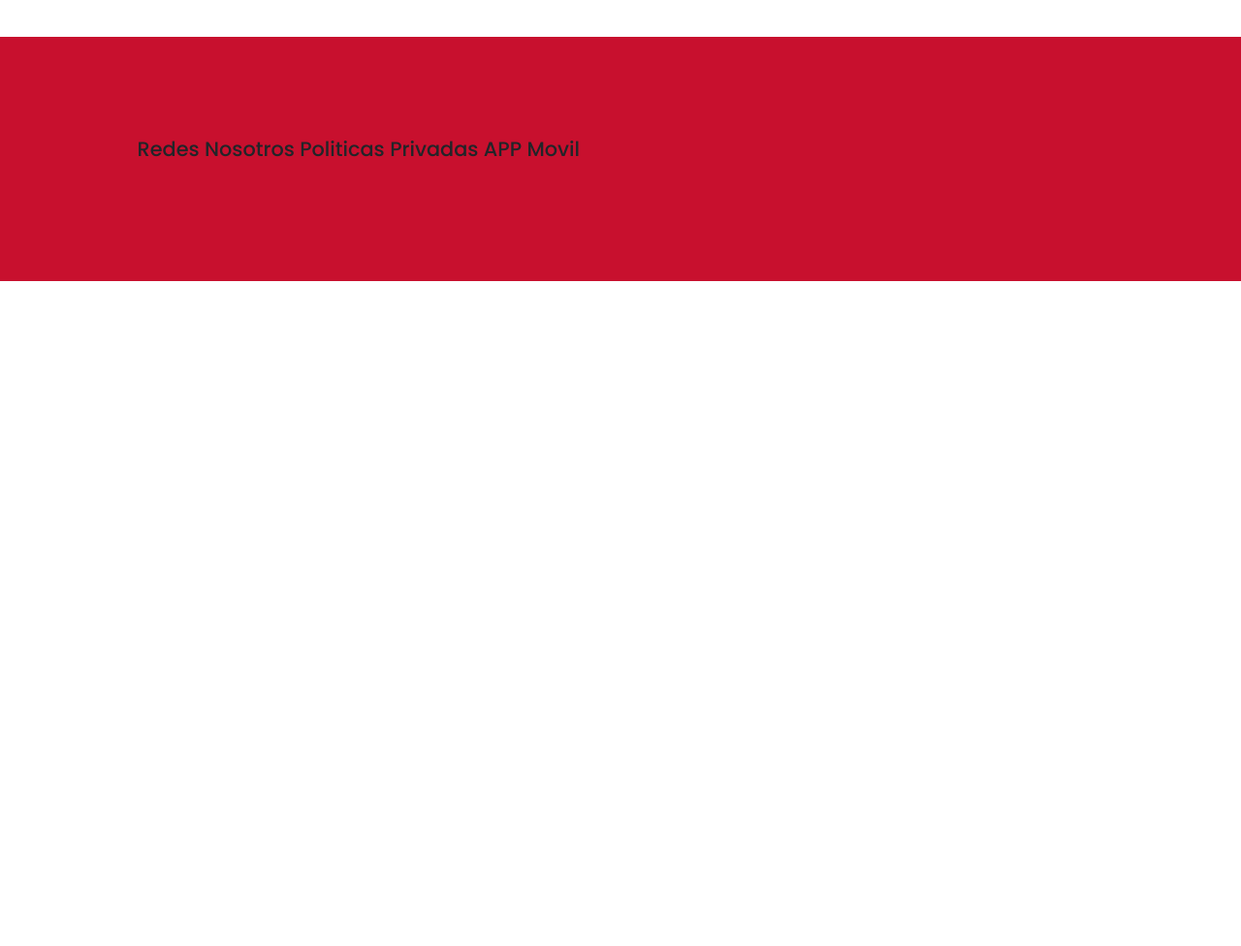
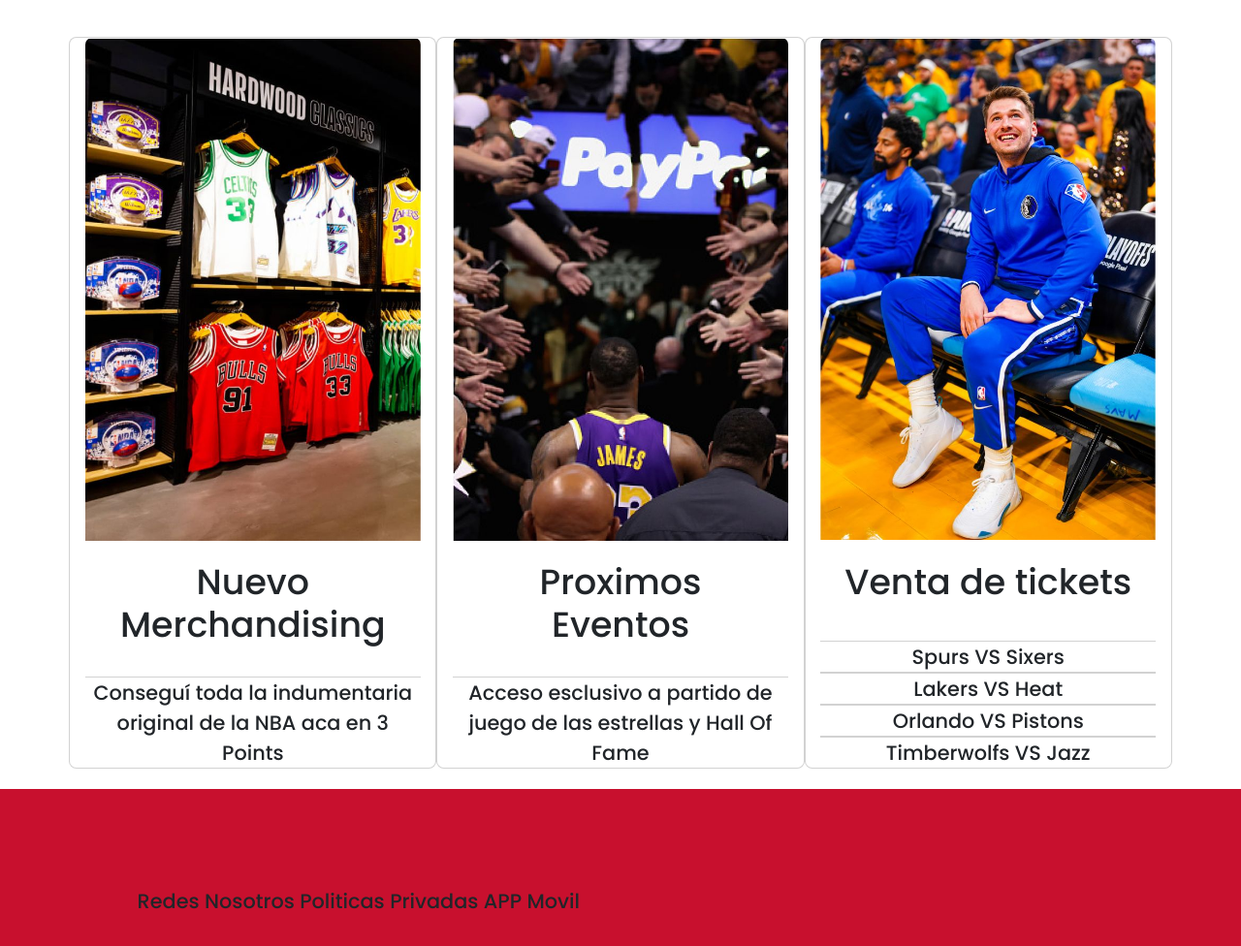
Before and after one commit to Ianrusso1998/PF-Russo, a website: page index.html in a window 1280 px wide. Shown: the part 1060-2036 px from the top of the page at 97% size. Before the commit the page ends 1350 px from the top, so only its background shows below. Drawn offline with nearby package versions, Linux system fonts and the light colour scheme.

Commit message:
Cambio del index

```diff
--- a/index.html
+++ b/index.html
@@ -41,6 +41,35 @@
     <div class="box container">
         <h1>La mejor liga de basquet del mundo</h1>
     </div>
+    <main class="container text-center">
+        <section class="eventos container row">
+            <figure class="eventos_semanales card col-4">
+                <img class="animate__animated animate__zoomIn card-img-top" src="./img/jersey.jpg" alt="">
+                <div class="card-body">
+                <h3 class="card-title">Nuevo Merchandising</h3>
+                    </div>
+                    <p class="list-group list-group-flush">Conseguí toda la indumentaria original de la NBA aca en 3 Points</p>
+            </figure>
+            <figure class="eventos_semanales card col-4">
+                <img class="animate__animated animate__zoomIn card-img-top" src="./img/evento.jpg" alt="">
+                <div class="card-body">
+                    <h3 class="card-title">Proximos Eventos</h3>
+                </div>
+                <p class="list-group list-group-flush">Acceso esclusivo a partido de juego de las estrellas y Hall Of Fame</p>
+            </figure>
+            <figure class="eventos_semanales card col-4">
+                <img class="animate__animated animate__zoomIn card-img-top" src="./img/tickets.jpg" alt="">
+                <div class="card-body">
+                    <h3 class="card-title">Venta de tickets</h3>
+                </div>
+                <p class="list-group list-group-flush">Spurs VS Sixers</p>
+                <p class="list-group list-group-flush">Lakers VS Heat</p>
+                <p class="list-group list-group-flush">Orlando VS Pistons</p>
+                <p class="list-group list-group-flush">Timberwolfs VS Jazz</p>
+            </figure>
+        </section>
+    </main>
+
 
     <footer class="footbar">
         <ul class="lista">
```
Also changed, not shown: img/evento.jpg (added), img/jersey.jpg (added), img/tickets.jpg (added).
